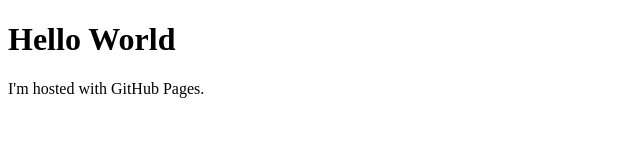
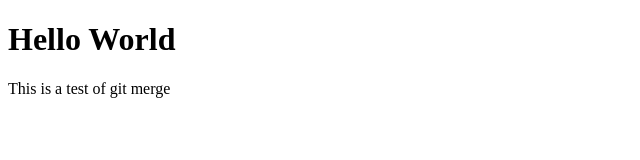
Before and after one commit to pestanoah/pestanoah.github.io, a plain HTML site: page index.html in a window 1280 px wide. Shown: the full height of the page, 0-640 px from the left. Drawn offline with Linux system fonts and the light colour scheme.

Commit message:
Update index.html

```diff
--- a/index.html
+++ b/index.html
@@ -2,6 +2,6 @@
 <html>
 <body>
 <h1>Hello World</h1>
-<p>I'm hosted with GitHub Pages.</p>
+<p>This is a test of git merge</p>
 </body>
 </html>
```
